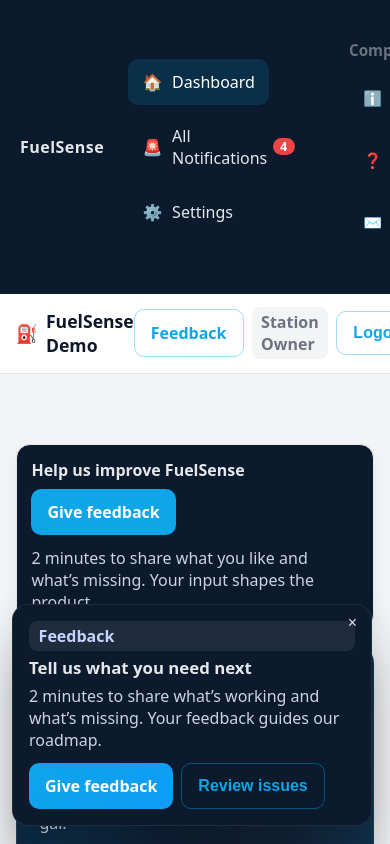
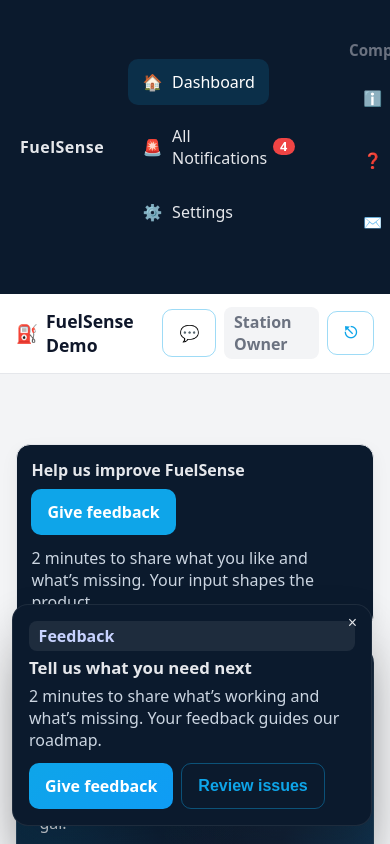
Before and after one commit to arifmanasiya/FuelSense, a React (Vite) app: page /FuelSense/faq in a window 390 px wide. Both pictures are taken after a click on the button "Sign In". Shown: the top 844 px of the page. Built offline with nearby package versions, Linux system fonts and the light colour scheme.

Commit message:
Make topnav buttons icon-first on mobile

```diff
--- a/src/components/TopNav.tsx
+++ b/src/components/TopNav.tsx
@@ -20,16 +20,22 @@
       </div>
       <div style={{ display: 'flex', alignItems: 'center', gap: '0.5rem' }}>
         <a
-          className="button ghost"
+          className="button ghost responsive-button"
           href="https://docs.google.com/forms/d/e/1FAIpQLSeOPX0KhXKh5SC-gtiGF1jRyO_3oN_bLUerx5BxiVVlenbHIQ/viewform?usp=header"
           target="_blank"
           rel="noreferrer"
         >
-          Feedback
+          <span className="icon" aria-hidden="true">
+            💬
+          </span>
+          <span className="text">Feedback</span>
         </a>
         <div className="pill">{userName}</div>
-        <button className="button ghost" type="button" onClick={handleLogout}>
-          Logout
+        <button className="button ghost responsive-button" type="button" onClick={handleLogout}>
+          <span className="icon" aria-hidden="true">
+            ⎋
+          </span>
+          <span className="text">Logout</span>
         </button>
       </div>
     </header>
--- a/src/styles.css
+++ b/src/styles.css
@@ -464,6 +464,19 @@
   border: 1px solid rgba(14, 165, 233, 0.4);
 }
 
+.responsive-button .icon {
+  display: none;
+}
+
+@media (max-width: 600px) {
+  .responsive-button .text {
+    display: none;
+  }
+  .responsive-button .icon {
+    display: inline;
+  }
+}
+
 .count-badge {
   position: absolute;
   top: -8px;
```
